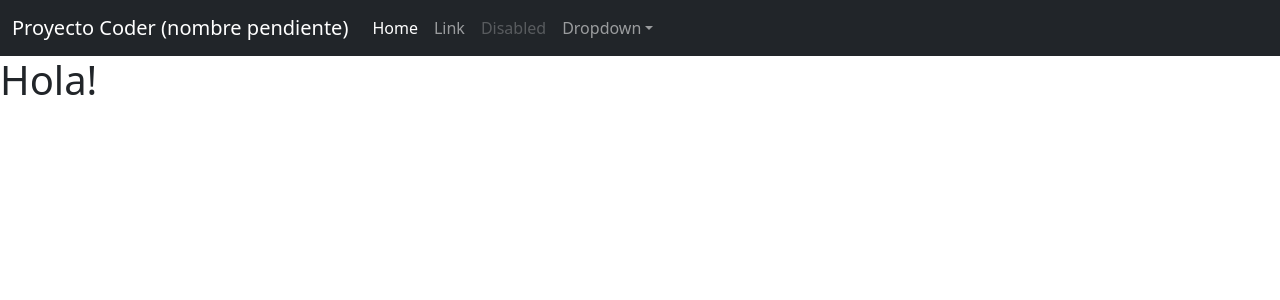
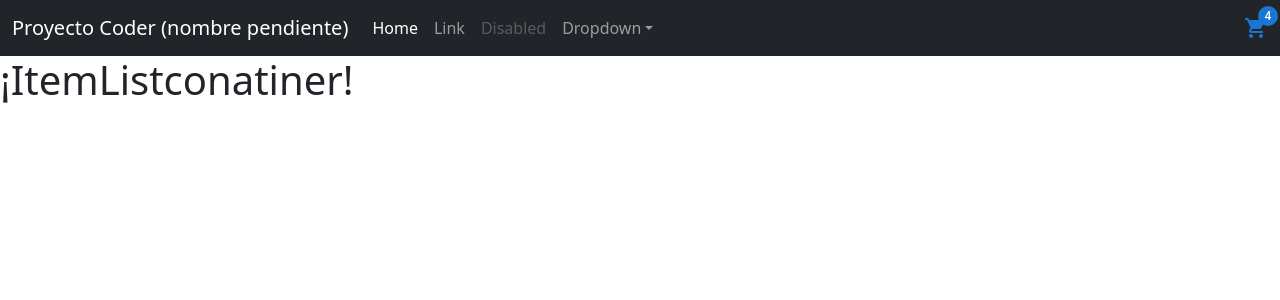
Before and after one commit to pablofranco997/Fiorellas-ecommerce, a React (Create React App) app: page / in a window 1280 px wide. Shown: the top 300 px of the page. Built offline with nearby package versions, Linux system fonts and the light colour scheme.

Commit message:
tarea componentes

```diff
--- a/package.json
+++ b/package.json
@@ -3,6 +3,10 @@
   "version": "0.1.0",
   "private": true,
   "dependencies": {
+    "@emotion/react": "^11.7.1",
+    "@emotion/styled": "^11.6.0",
+    "@mui/icons-material": "^5.3.1",
+    "@mui/material": "^5.4.0",
     "@testing-library/jest-dom": "^5.16.1",
     "@testing-library/react": "^12.1.2",
     "@testing-library/user-event": "^13.5.0",
--- a/src/App.js
+++ b/src/App.js
@@ -1,11 +1,12 @@
 import './App.css';
 import NavBar from './components/navbar';
+import ItemListContainer from "./components/ItemListContainer"
 
 function App() {
   return (
     <>
     <NavBar/>
-      <h1>Hola!</h1>
+      <ItemListContainer greeting="¡ItemListconatiner!"/>
     </>
   );
 }
--- /dev/null
+++ b/src/components/CartWidget.js
@@ -0,0 +1,13 @@
+import Badge from '@mui/material/Badge';
+import ShoppingCartIcon from '@mui/icons-material/ShoppingCart';
+
+const CartWidget = () =>{
+    return (
+        <Badge badgeContent = {4} color="primary">
+            <ShoppingCartIcon color="primary"/>
+        </Badge>
+
+    );
+}
+
+export default CartWidget;
--- /dev/null
+++ b/src/components/ItemListContainer.js
@@ -0,0 +1,7 @@
+const ItemListContainer = ({greeting}) => {
+    return (
+        <h1>{greeting}</h1>
+    );
+}
+
+export default ItemListContainer;
--- a/src/components/navbar.js
+++ b/src/components/navbar.js
@@ -1,4 +1,5 @@
 import 'bootstrap/dist/css/bootstrap.min.css';
+import CartWidget from './CartWidget'
 
 const NavBar = () => {
     return (
@@ -30,6 +31,7 @@
                   </ul>
                 </li>
               </ul>
+              <CartWidget/>
             </div>
           </div>
         </nav>
```
Also changed, not shown: 1 other file (tests, documents, lock files or other folders).
